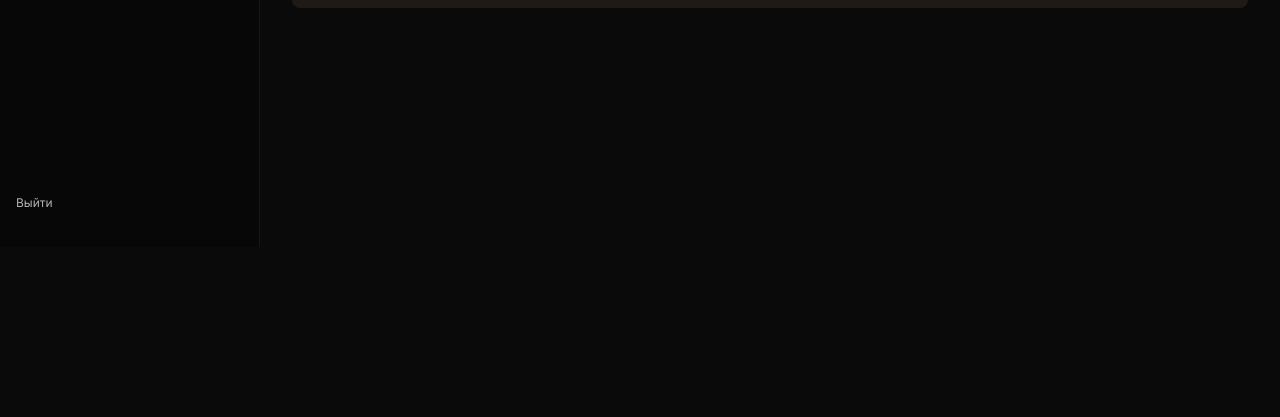
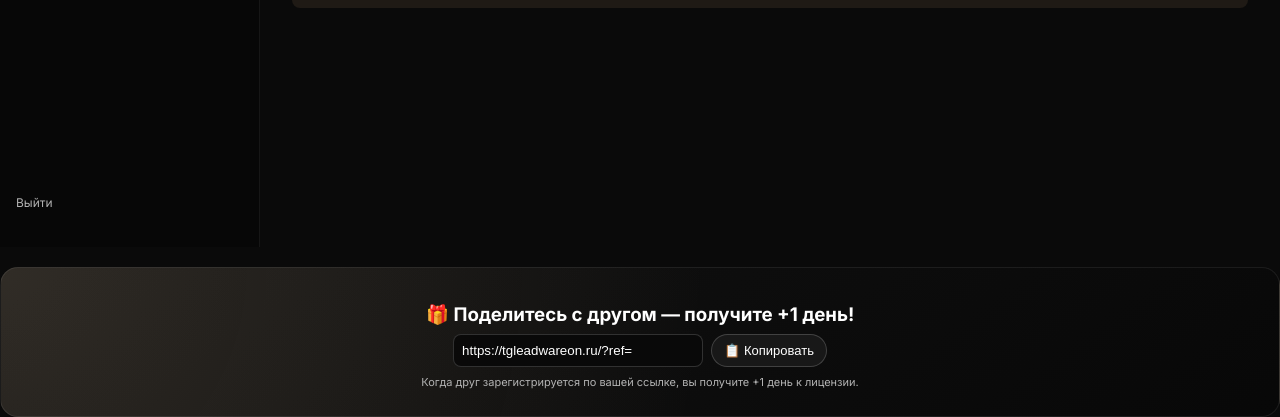
Before and after one commit to dzalil206-commits/lead-ecosystem, a Python web app: template templates/dashboard.html in a window 1280 px wide. Shown: the part 553-970 px from the top of the page. Before the commit the page ends 760 px from the top, so only its background shows below. Run offline with Jinja, Linux system fonts and the light colour scheme; the template is opened without the code that fills it, so the values that code supplies are empty.

Commit message:
Update dashboard.html

```diff
--- a/templates/dashboard.html
+++ b/templates/dashboard.html
@@ -360,3 +360,21 @@
 </script>
 </body>
 </html>
+
+<div class="glass" style="padding:16px;border-radius:18px;margin-top:20px;text-align:center;">
+    <h3 style="margin-bottom:8px;">🎁 Поделитесь с другом — получите +1 день!</h3>
+    <div style="display:flex;gap:8px;justify-content:center;">
+        <input id="shareLink" type="text" value="https://tgleadwareon.ru/?ref={{ current_user.id }}" readonly style="background:rgba(10,10,10,0.96);border-radius:8px;border:1px solid rgba(255,255,255,0.16);padding:8px;color:var(--text);width:250px;">
+        <button onclick="copyShareLink()" class="btn btn-outline btn-sm">📋 Копировать</button>
+    </div>
+    <p style="font-size:11px;color:var(--text-muted);margin-top:8px;">Когда друг зарегистрируется по вашей ссылке, вы получите +1 день к лицензии.</p>
+</div>
+
+<script>
+function copyShareLink() {
+    var input = document.getElementById('shareLink');
+    input.select();
+    document.execCommand('copy');
+    alert('Ссылка скопирована!');
+}
+</script>
```
